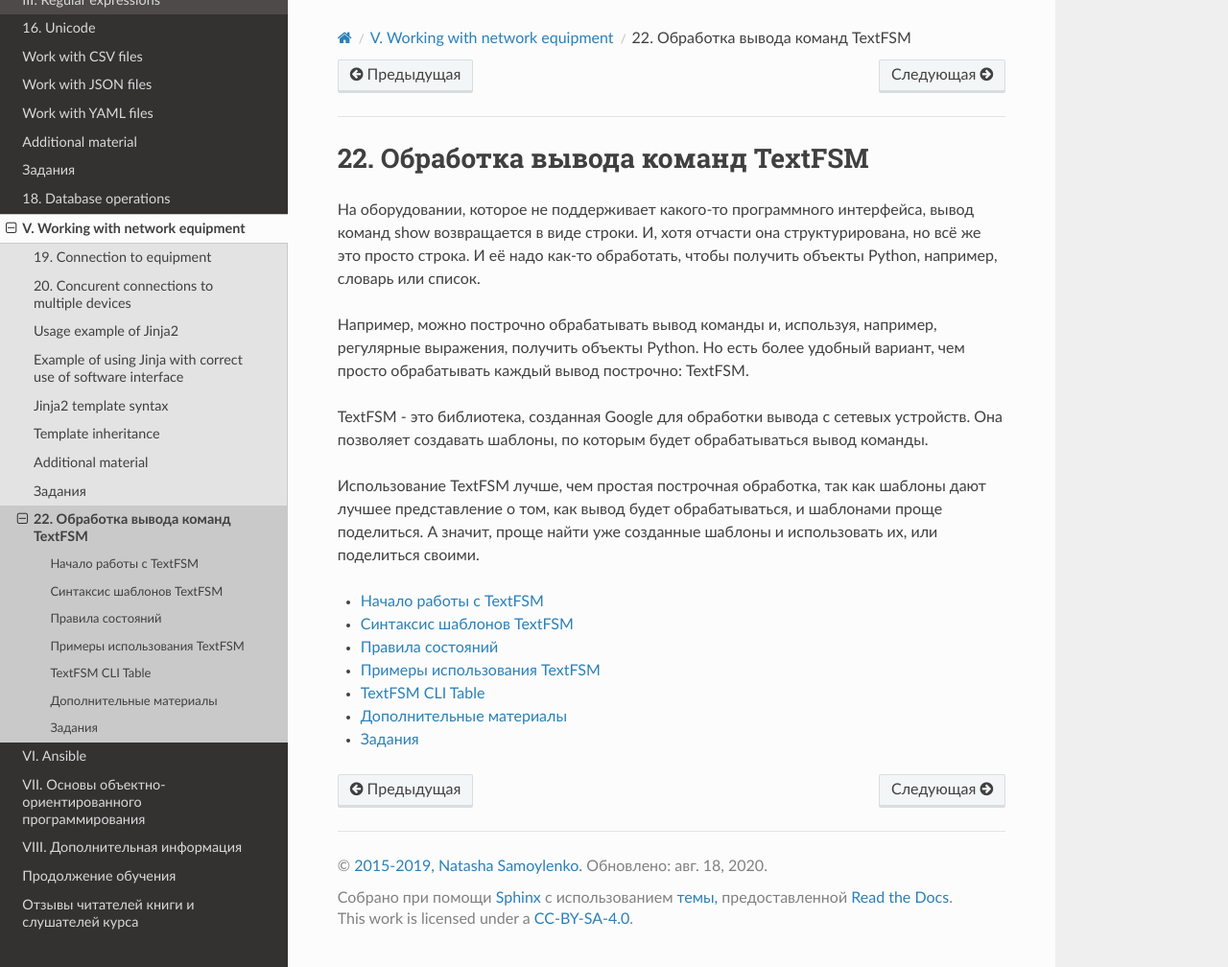
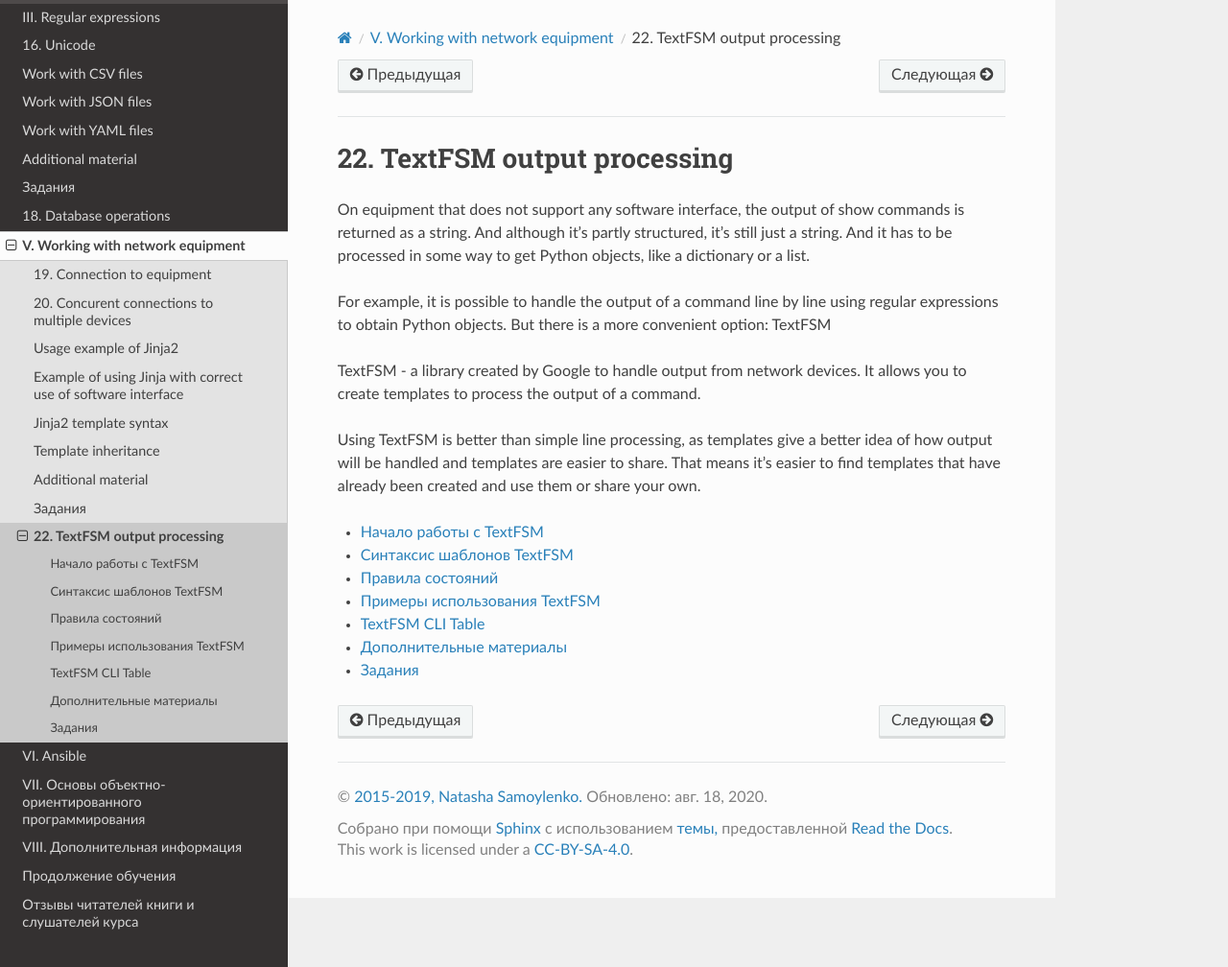
Before and after one commit to Aidar5/nattoeng, a Sphinx documentation site: the page built from docs/source/book/22_textfsm/index.rst, in a window 1280 px wide and 1008 px high. Shown: the whole window at 96% size. Built offline with Sphinx 7.4.7 and the Read the Docs theme 2.0.0, drawn with Linux system fonts in a browser that asks for light colours; pages that are not in the unit, such as notebooks, are missing from menus.

Commit message:
Update index.rst

```diff
--- a/docs/source/book/22_textfsm/index.rst
+++ b/docs/source/book/22_textfsm/index.rst
@@ -4,28 +4,16 @@
 
 .. _textfsm_index:
 
-22. Обработка вывода команд TextFSM
+22. TextFSM output processing
 ===================================
 
-На оборудовании, которое не поддерживает какого-то программного
-интерфейса, вывод команд show возвращается в виде строки. И, хотя
-отчасти она структурирована, но всё же это просто строка. И её надо
-как-то обработать, чтобы получить объекты Python, например, словарь или
-список.
+On equipment that does not support any software interface, the output of show commands is returned as a string. And although it’s partly structured, it’s still just a string. And it has to be processed in some way to get Python objects, like a dictionary or a list.
 
-Например, можно построчно обрабатывать вывод команды и, используя,
-например, регулярные выражения, получить объекты Python. Но есть более
-удобный вариант, чем просто обрабатывать каждый вывод построчно:
-TextFSM.
+For example, it is possible to handle the output of a command line by line using regular expressions to obtain Python objects. But there is a more convenient option: TextFSM
 
-TextFSM - это библиотека, созданная Google для обработки вывода с
-сетевых устройств. Она позволяет создавать шаблоны, по которым будет
-обрабатываться вывод команды.
+TextFSM - a library created by Google to handle output from network devices. It allows you to create templates to process the output of a command.
 
-Использование TextFSM лучше, чем простая построчная обработка, так как
-шаблоны дают лучшее представление о том, как вывод будет обрабатываться,
-и шаблонами проще поделиться. А значит, проще найти уже созданные
-шаблоны и использовать их, или поделиться своими.
+Using TextFSM is better than simple line processing, as templates give a better idea of how output will be handled and templates are easier to share. That means it’s easier to find templates that have already been created and use them or share your own.
 
 .. toctree::
    :maxdepth: 1
```
